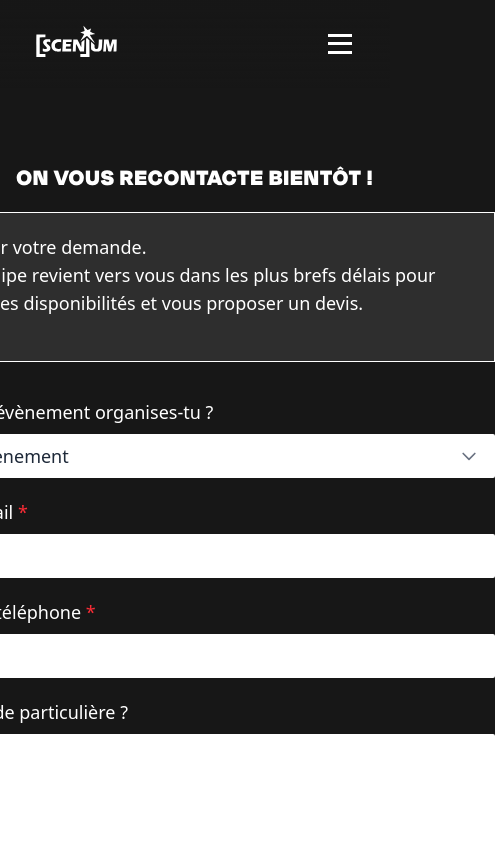
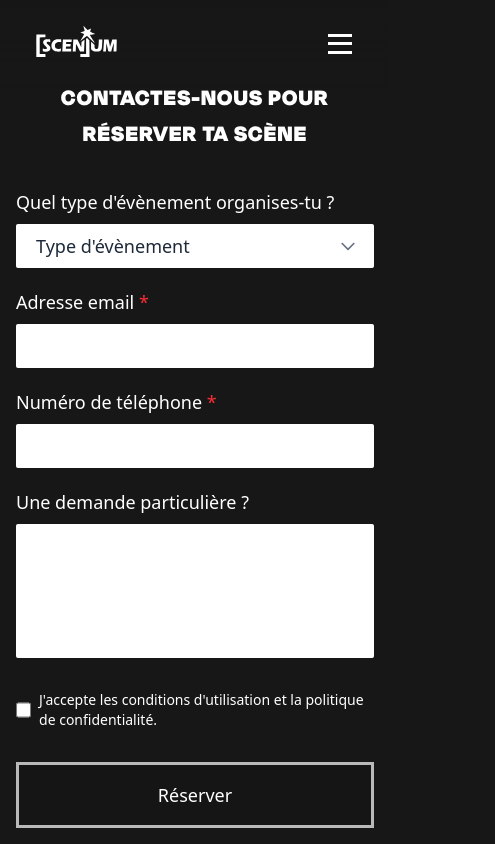
Before and after one commit to Mheelb/scenium, a Next.js app: page /reserver in a window 390 px wide. Shown: the top 844 px of the page, 495 px wide, since content can reach past the window. Built offline with nearby package versions, Linux system fonts and the light colour scheme.

Commit message:
add responsive

```diff
--- a/src/app/reserver/page.tsx
+++ b/src/app/reserver/page.tsx
@@ -57,24 +57,24 @@ export default function Reserver() {
     };
 
     return (
-        <div className="flex flex-col gap-4 items-center h-screen pt-40">
-            {!sent ? (
+        <div className="flex flex-col gap-4 items-center min-h-screen pt-20 md:pt-40 px-4">
+            {sent ? (
                 <>
-                    <h2 className="main-title">ON VOUS RECONTACTE BIENTÔT !</h2>
-                    <div className="w-150 border border-white p-5 bg-white/10 text-white flex items-start gap-6" style={{ minHeight: '150px' }}>
+                    <h2 className="main-title text-center">ON VOUS RECONTACTE BIENTÔT !</h2>
+                    <div className="w-full max-w-[600px] border border-white p-5 bg-white/10 text-white flex items-start gap-6" style={{ minHeight: '150px' }}>
                         <div>
-                            <p className="text-lg font-light mb-1">Merci pour votre demande.<br />Notre équipe revient vers vous dans les plus brefs délais pour discuter des disponibilités et vous proposer un devis.</p>
+                            <p className="text-base md:text-lg font-light mb-1">Merci pour votre demande.<br />Notre équipe revient vers vous dans les plus brefs délais pour discuter des disponibilités et vous proposer un devis.</p>
                             <span>À très vite !</span>
                         </div>
                     </div>
                 </>
             ) : (
-                <h2 className="main-title">Contactes-nous pour réserver ta scène</h2>
+                <h2 className="main-title text-center">Contactes-nous pour réserver ta scène</h2>
             )}
-            <form onSubmit={handleSubmit}>
+            <form onSubmit={handleSubmit} className="w-full max-w-[600px]">
                 <div className="flex flex-col gap-1 justify-center items-center mt-5">
                     <Input
-                        className="w-150"
+                        className="w-full"
                         label="Quel type d'évènement organises-tu ?"
                         value={form.type}
                         type="select"
@@ -82,7 +82,7 @@ export default function Reserver() {
                         onChange={e => setForm(f => ({ ...f, type: e.target.value }))}
                     />
                     <Input
-                        className="w-150"
+                        className="w-full"
                         label="Adresse email"
                         value={form.email}
                         type="email"
@@ -90,7 +90,7 @@ export default function Reserver() {
                         onChange={e => setForm(f => ({ ...f, email: e.target.value }))}
                     />
                     <Input
-                        className="w-150"
+                        className="w-full"
                         label="Numéro de téléphone"
                         value={form.tel}
                         type="tel"
@@ -98,25 +98,25 @@ export default function Reserver() {
                         onChange={e => setForm(f => ({ ...f, tel: e.target.value }))}
                     />
                     <Input
-                        className="w-150"
+                        className="w-full"
                         label="Une demande particulière ?"
                         value={form.demande}
                         type="textarea"
                         onChange={e => setForm(f => ({ ...f, demande: e.target.value }))}
                     />
                 </div>
-                <div className="flex gap-2 items-center">
+                <div className="flex gap-2 items-center mt-4">
                     <input
                         type="checkbox"
                         className="w-5 h-5 accent-black bg-white border-2 border-white rounded focus:ring-2 focus:ring-black"
                         checked={form.accept}
                         onChange={e => setForm(f => ({ ...f, accept: e.target.checked }))}
                     />
-                    <p className="text-white font-light">J'accepte les conditions d'utilisation et la politique de confidentialité.</p>
+                    <p className="text-white font-light text-sm md:text-base">J'accepte les conditions d'utilisation et la politique de confidentialité.</p>
                 </div>
-                {error && <div className="text-red-500 mt-2">{error}</div>}
+                {error && <div className="text-red-500 mt-2 text-center">{error}</div>}
                 <div className="flex justify-center my-8">
-                    <Button type="submit" size="large" className="w-40" disabled={sending}>
+                    <Button type="submit" size="large" className="w-full md:w-40" disabled={sending}>
                         {sending ? "Envoi..." : "Réserver"}
                     </Button>
                 </div>
```
